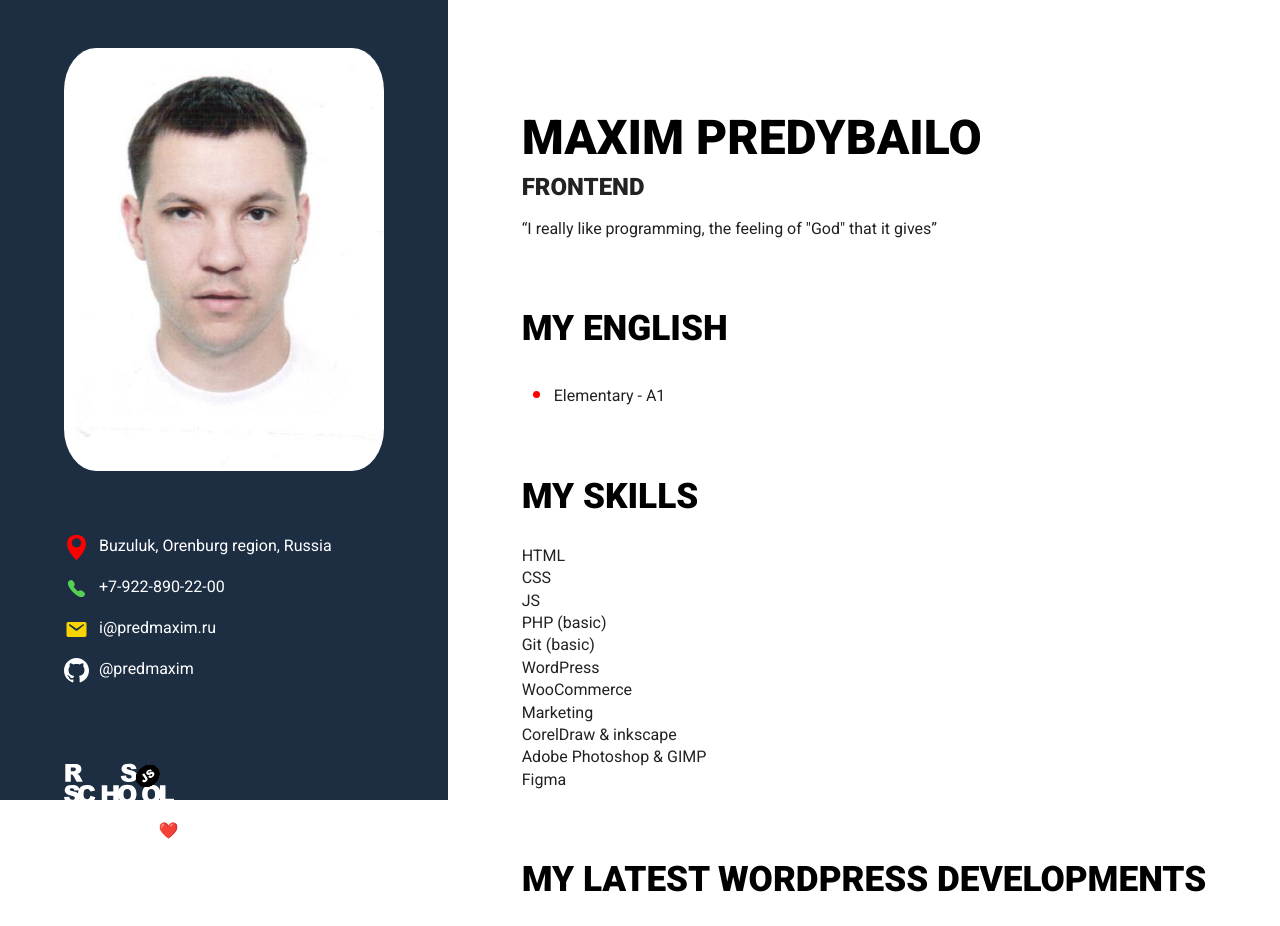
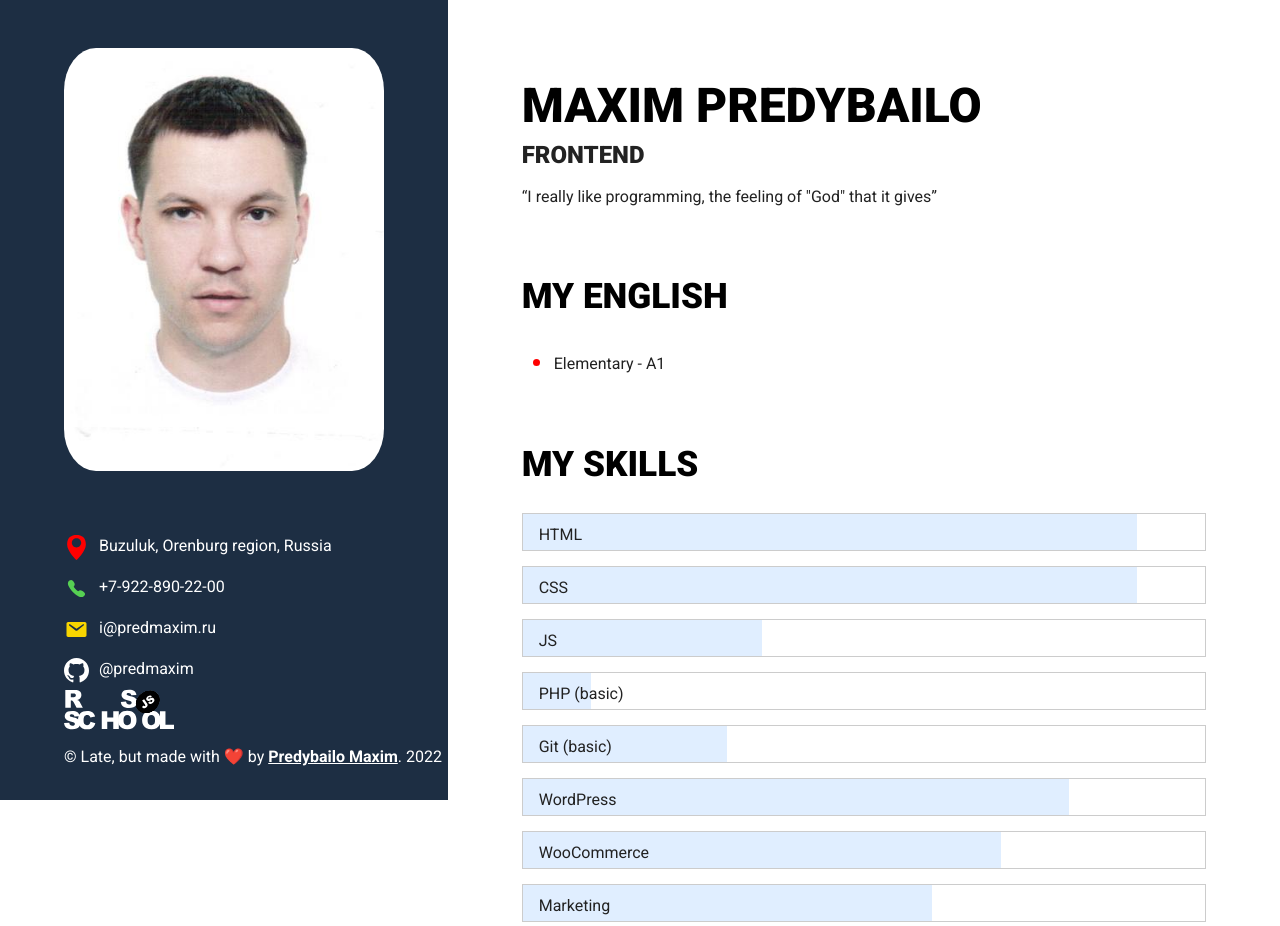
Before and after one commit to predmaxim/rsschool-cv, a plain HTML site: page index.html in a window 1280 px wide. Shown: the top 926 px of the page. Drawn offline with Linux system fonts and the light colour scheme.

Commit message:
feat: compleate section my skills

```diff
--- a/css/style.css
+++ b/css/style.css
@@ -617,6 +617,9 @@ section {
 
 .footer {
   color: #fff;
+  position:absolute;
+  bottom: 2rem;
+  margin-top: auto;
 }
 
 .rs-school-logo {
@@ -629,7 +632,7 @@ section {
 
 
 main {
-  padding: 5rem 3rem;
+  padding: 3rem;
   margin: auto;
 }
 
@@ -639,11 +642,85 @@ main {
   }
 }
 
-.i-am {}
-
 .profile {
   font-size: 1.5rem;
   text-transform: uppercase;
   font-weight: 900;
   margin-bottom: .8rem;
 }
+
+.wrapper-skill {
+  position: relative;
+  border: 1px solid #ccc;
+  margin-bottom: 15px;
+}
+
+.wrapper-skill p {
+  position: absolute;
+  z-index: 1;
+  top: calc(50% - .5rem);
+  left: 1rem;
+}
+
+.percent-skill {
+  height: calc(1rem + 20px);
+}
+
+.html .percent-skill {
+  background-color: rgb(224, 238, 255);
+  width: 85%;
+}
+
+.css .percent-skill {
+  background-color: rgb(224, 238, 255);
+  width: 90%;
+}
+
+.js .percent-skill {
+  background-color: rgb(224, 238, 255);
+  width: 35%;
+}
+
+.php .percent-skill {
+  background-color: rgb(224, 238, 255);
+  width: 10%;
+}
+
+.git .percent-skill {
+  background-color: rgb(224, 238, 255);
+  width: 30%;
+}
+
+.wp .percent-skill {
+  background-color: rgb(224, 238, 255);
+  width: 80%;
+}
+
+.woo .percent-skill {
+  background-color: rgb(224, 238, 255);
+  width: 70%;
+}
+
+.marketing .percent-skill {
+  background-color: rgb(224, 238, 255);
+  width: 60%;
+}
+
+.html .percent-skill {
+  background-color: rgb(224, 238, 255);
+  width: 90%;
+}
+.cdandink .percent-skill {
+  background-color: rgb(224, 238, 255);
+  width: 70%;
+}
+
+.apandgimp .percent-skill {
+  background-color: rgb(224, 238, 255);
+  width: 70%;
+}
+
+.figma .percent-skill {
+  background-color: rgb(224, 238, 255);
+  width: 80%;
+}
--- a/index.html
+++ b/index.html
@@ -86,15 +86,21 @@
       <a href="https://rs.school/js/">
         <img class="rs-school-logo" src="img/rs_school_js.svg" alt="rs_school_js_logo"></img>
       </a>
-      <p class="made-by">© Made with ❤️ by <a href="#">Predybailo Maxim</a>. 2022</p>
+      <p class="made-by">© Late, but made with ❤️ by <a href="#">Predybailo Maxim</a>. 2022</p>
     </div>
   </header>
 
 
-  <main>
 
 
 
+
+
+
+
+
+
+  <main>
 
     <section class="i-am">
       <h1>Maxim Predybailo</h1>
@@ -118,47 +124,47 @@
 
     <section class="my-skills">
       <h2>My Skills</h2>
-      <div class="wrapper-skill">
+      <div class="wrapper-skill html">
         <div class="percent-skill"></div>
         <p class="skill">HTML</p>
       </div>
-      <div class="wrapper-skill">
+      <div class="wrapper-skill css">
         <div class="percent-skill"></div>
         <p class="skill">CSS</p>
       </div>
-      <div class="wrapper-skill">
+      <div class="wrapper-skill js">
         <div class="percent-skill"></div>
         <p class="skill">JS</p>
       </div>
-      <div class="wrapper-skill">
+      <div class="wrapper-skill php">
         <div class="percent-skill"></div>
         <p class="skill">PHP (basic)</p>
       </div>
-      <div class="wrapper-skill">
+      <div class="wrapper-skill git">
         <div class="percent-skill"></div>
         <p class="skill">Git (basic)</p>
       </div>
-      <div class="wrapper-skill">
+      <div class="wrapper-skill wp">
         <div class="percent-skill"></div>
         <p class="skill">WordPress</p>
       </div>
-      <div class="wrapper-skill">
+      <div class="wrapper-skill woo">
         <div class="percent-skill"></div>
         <p class="skill">WooCommerce</p>
       </div>
-      <div class="wrapper-skill">
+      <div class="wrapper-skill marketing">
         <div class="percent-skill"></div>
         <p class="skill">Marketing</p>
       </div>
-      <div class="wrapper-skill">
+      <div class="wrapper-skill cdandink">
         <div class="percent-skill"></div>
         <p class="skill">CorelDraw & inkscape</p>
       </div>
-      <div class="wrapper-skill">
+      <div class="wrapper-skill apandgimp">
         <div class="percent-skill"></div>
         <p class="skill">Adobe Photoshop & GIMP</p>
       </div>
-      <div class="wrapper-skill">
+      <div class="wrapper-skill figma">
         <div class="percent-skill"></div>
         <p class="skill">Figma</p>
       </div>
```
